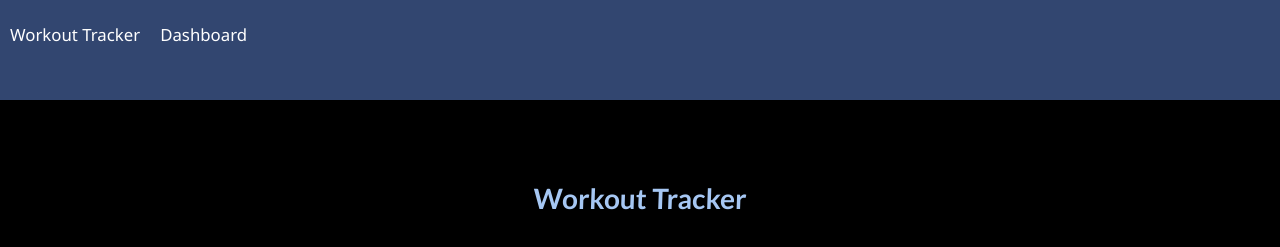
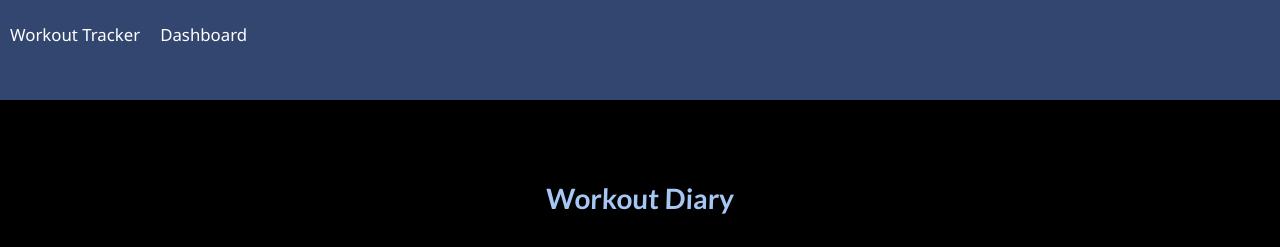
Before and after one commit to lex4736/Workout-Diary, a website: page public/index.html in a window 1280 px wide. Shown: the top 247 px of the page. Drawn offline with nearby package versions, Linux system fonts and the light colour scheme; no server answers.

Commit message:
changed app name

```diff
--- a/public/index.html
+++ b/public/index.html
@@ -7,7 +7,7 @@
   <meta http-equiv="X-UA-Compatible" content="ie=edge" />
   <link rel="stylesheet" href="https://cdnjs.cloudflare.com/ajax/libs/semantic-ui/2.4.1/semantic.min.css" />
   <link rel="stylesheet" href="style.css" />
-  <title>Fitness Tracker</title>
+  <title>Workout Diary</title>
 </head>
 
 <body>
@@ -18,7 +18,7 @@
   </ul></nav>
   <div class="wrapper workout">
     <header>
-      <h1>Workout Tracker</h1>
+      <h1>Workout Diary</h1>
       <br>
 
       <br>
```
Also changed, not shown: public/exercise.html (+1 -1 lines), public/stats.html (+1 -1 lines).
